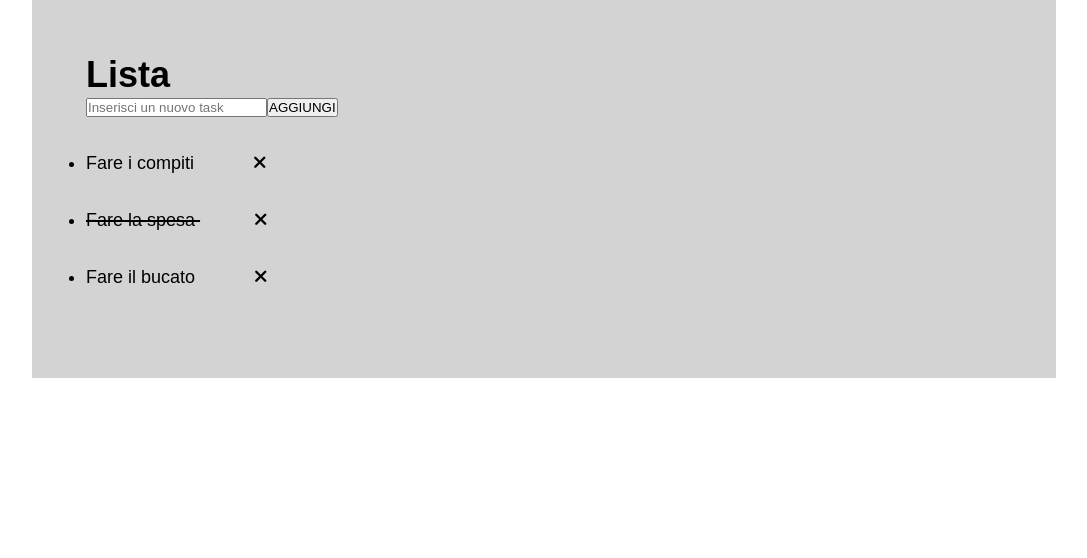
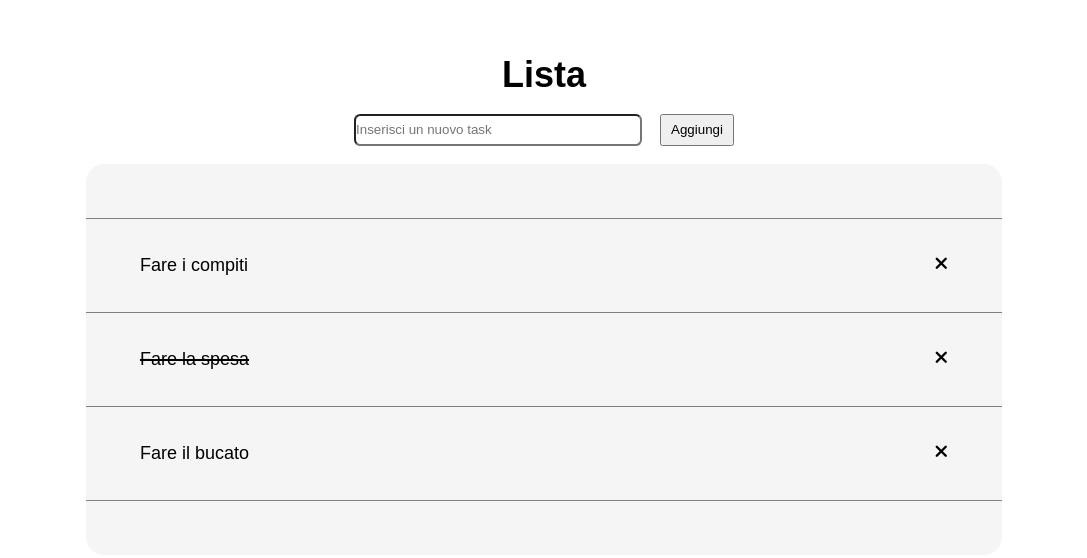
Before and after one commit to alessandrorumi/vue-todolist, a plain HTML site: page Bonus/index.html in a window 1280 px wide. Shown: the whole page, without its empty margins (96-1183 px from the left). Drawn offline with nearby package versions, Linux system fonts and the light colour scheme.

Commit message:
Style: Bonus

```diff
--- a/Bonus/css/style.css
+++ b/Bonus/css/style.css
@@ -12,7 +12,6 @@
 .container {
   width: 80%;
   margin: 0 auto;
-  background-color: lightgray;
   padding: 3rem;
 }
 
@@ -21,19 +20,53 @@
   text-decoration-thickness: 0.1rem;
 }
 
+h1 {
+  text-align: center;
+}
+
+h3 {
+  margin-top: 1rem;
+}
+
+.input-send {
+  display: flex;
+  justify-content: center;
+  align-items: center;
+  margin: 1rem 0;
+}
+
+.content {
+  background-color: rgb(245, 245, 245);
+  padding: 3rem 0;
+  border-radius: 1rem;
+}
+
+input {
+  margin-right: 1rem;
+  border-radius: .35rem;
+  height: 1.75rem;
+  width: 16rem;
+}
+
+button {
+  height: 1.75rem;
+  padding: 0 .5rem;
+}
+
 li {
-  margin: 2rem 0;
+  padding: 2rem 3rem;
+  border-bottom: 1px solid gray;
+  list-style-type: none;
+  display: flex;
+  justify-content: space-between;
+}
+
+li:first-child {
+  border-top: 1px solid gray;
 }
 
 i:hover,
 li:hover {
   cursor: pointer;
+  background-color: white;
 }
-
-.fa-xmark {
-  margin-left: 3rem;
-}
-
-h3 {
-  margin-top: 1rem;
-}
--- a/Bonus/index.html
+++ b/Bonus/index.html
@@ -20,16 +20,23 @@
 
       <div class="input-send">
         <input type="text" placeholder="Inserisci un nuovo task" v-model="userInput.text" @keyup.enter="addTodo">
-        <button @click="addTodo">AGGIUNGI</button>
+        <button @click="addTodo">Aggiungi</button>
       </div>
 
-      <ul v-if="todos.length > 0">
-        <li :class="todos[i].done === true ? 'barrato' : ''" v-for="(todo, i) in todos" @click="toggleTodo(i)">
-          {{ todos[i].text }} <i class="fa-solid fa-xmark" style="color: #000000;" @click="removeTodo(i)"></i>
-        </li>
-      </ul>
+      <div class="content">
 
-      <h3 v-else>Non ci sono task</h3>
+        <ul v-if="todos.length > 0">
+          <li v-for="(todo, i) in todos" @click="toggleTodo(i)">
+            <div :class="todos[i].done === true ? 'barrato' : ''">
+              {{ todo.text }}
+            </div>
+            <i class="fa-solid fa-xmark" style="color: #000000;" @click="removeTodo(i)"></i>
+          </li>
+        </ul>
+
+        <h3 v-else>Non ci sono task</h3>
+
+      </div>
 
     </div>
 
```
